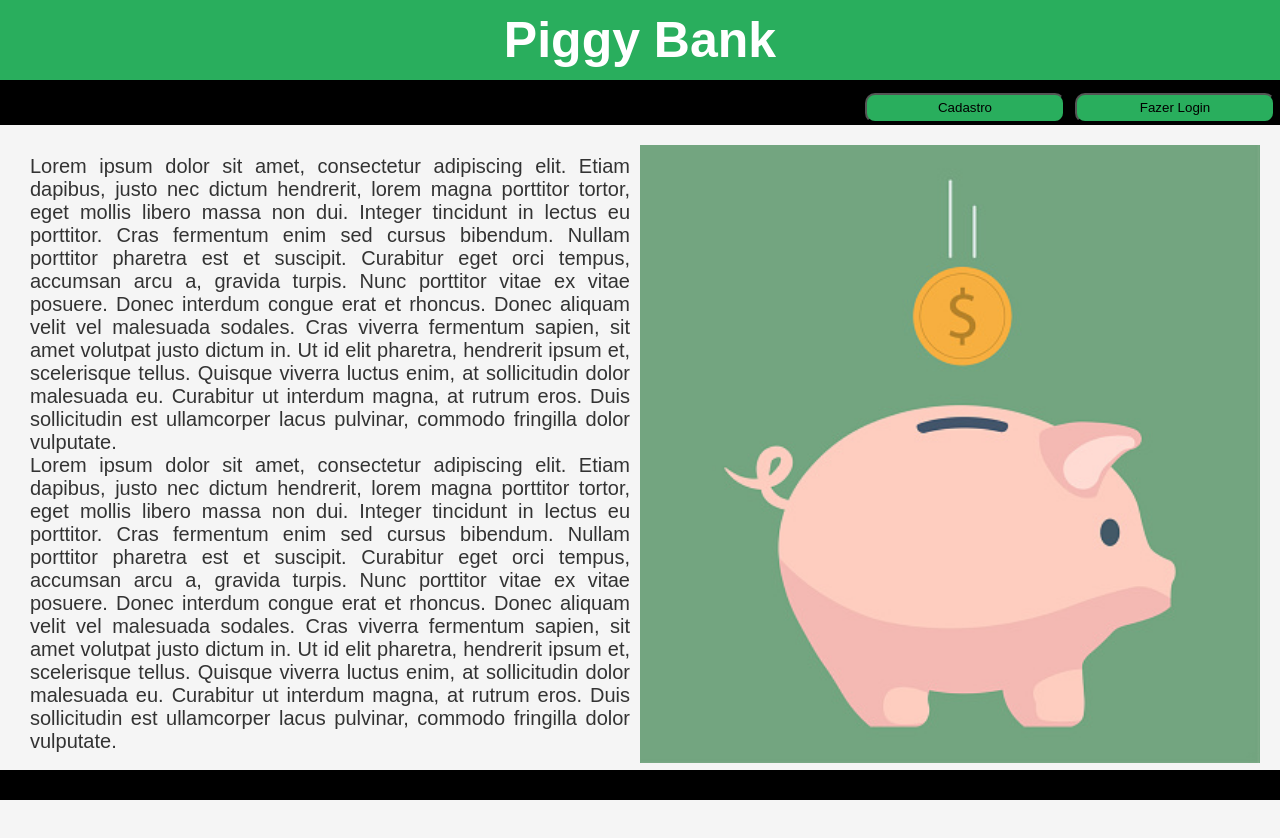
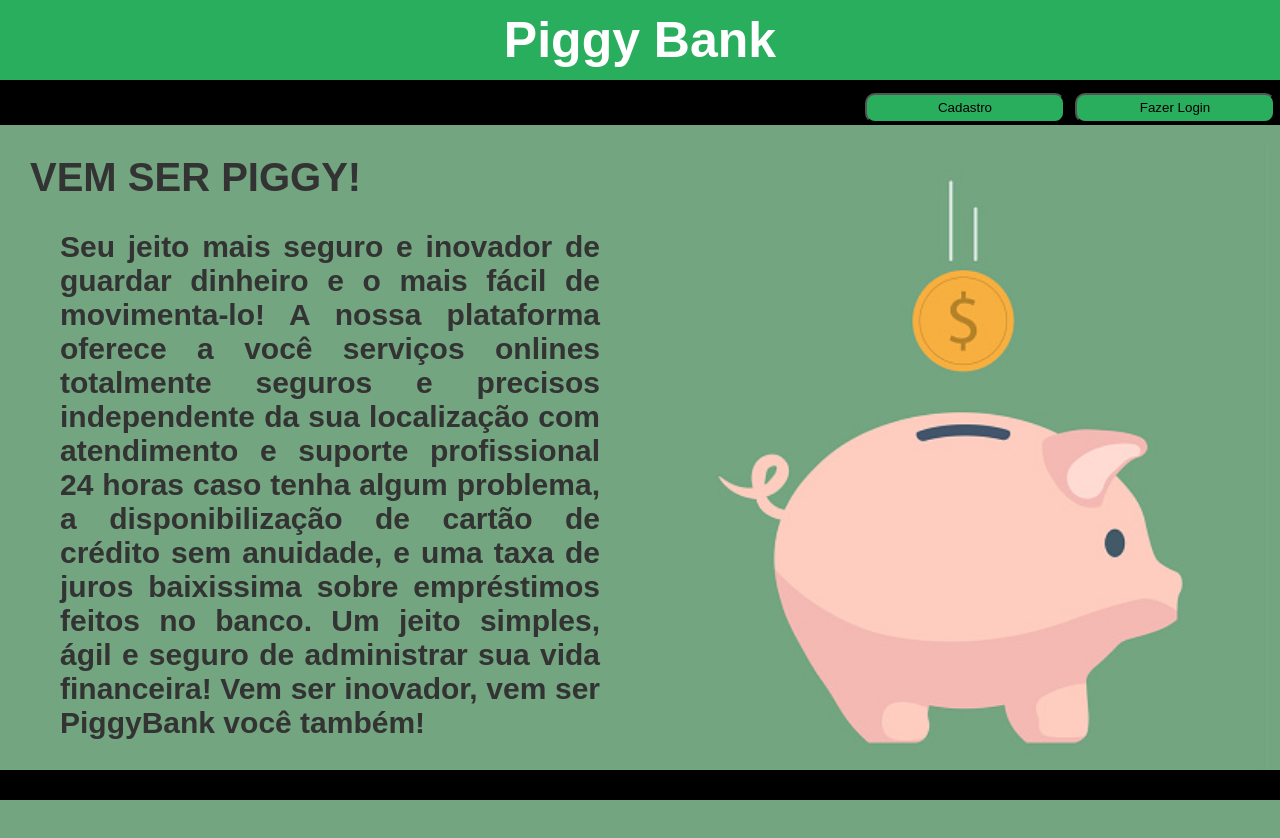
Before and after one commit to Rafcfs/piggybank, a React (Create React App) app in the folder frontend/: page /index in a window 1280 px wide. Shown: the top 838 px of the page. Before the commit the page ends 800 px from the top, so only its background shows below. Built offline with nearby package versions, Linux system fonts and the light colour scheme; the HTML template or start-up script is replaced by a standard one.

Commit message:
Atualizações css

```diff
--- a/frontend/src/screens/Login/index.tsx
+++ b/frontend/src/screens/Login/index.tsx
@@ -18,8 +18,8 @@ const Login: React.FC = () => {
                         <PrimaryLabel>Senha:</PrimaryLabel>
                         <PrimaryImput type={"password"} />
                     </div>
-                    <PrimaryButton><Link to="/menu">Entrar</Link></PrimaryButton>
-                    <PrimaryButton><Link to="/SelectRegister">Criar Conta</Link></PrimaryButton>
+                    <Link to="/menu"><PrimaryButton>Entrar</PrimaryButton></Link>
+                    <Link to="/SelectRegister"><PrimaryButton>Criar Conta</PrimaryButton></Link>
                 </FormLogin>
             </AlignForm>
         </Container>
--- a/frontend/src/screens/MainPage/index.tsx
+++ b/frontend/src/screens/MainPage/index.tsx
@@ -7,7 +7,7 @@ import { Footer } from "../../components/Footer";
 
 export function MainPage() {
     return (
-        <div>
+        <div style={{ backgroundColor:"#73A580", height: 2000 }}>
             <Header />
             <div>
                 <OptionsUser>
@@ -22,15 +22,15 @@ export function MainPage() {
 
                 <DivMain>
                     <DivText>
-                        <p>Lorem ipsum dolor sit amet, consectetur adipiscing elit. Etiam dapibus, justo nec dictum hendrerit, lorem magna porttitor tortor, eget mollis libero massa non dui. Integer tincidunt in lectus eu porttitor. Cras fermentum enim sed cursus bibendum. Nullam porttitor pharetra est et suscipit. Curabitur eget orci tempus, accumsan arcu a, gravida turpis. Nunc porttitor vitae ex vitae posuere. Donec interdum congue erat et rhoncus. Donec aliquam velit vel malesuada sodales. Cras viverra fermentum sapien, sit amet volutpat justo dictum in. Ut id elit pharetra, hendrerit ipsum et, scelerisque tellus. Quisque viverra luctus enim, at sollicitudin dolor malesuada eu. Curabitur ut interdum magna, at rutrum eros. Duis sollicitudin est ullamcorper lacus pulvinar, commodo fringilla dolor vulputate.</p>
-                        <p>Lorem ipsum dolor sit amet, consectetur adipiscing elit. Etiam dapibus, justo nec dictum hendrerit, lorem magna porttitor tortor, eget mollis libero massa non dui. Integer tincidunt in lectus eu porttitor. Cras fermentum enim sed cursus bibendum. Nullam porttitor pharetra est et suscipit. Curabitur eget orci tempus, accumsan arcu a, gravida turpis. Nunc porttitor vitae ex vitae posuere. Donec interdum congue erat et rhoncus. Donec aliquam velit vel malesuada sodales. Cras viverra fermentum sapien, sit amet volutpat justo dictum in. Ut id elit pharetra, hendrerit ipsum et, scelerisque tellus. Quisque viverra luctus enim, at sollicitudin dolor malesuada eu. Curabitur ut interdum magna, at rutrum eros. Duis sollicitudin est ullamcorper lacus pulvinar, commodo fringilla dolor vulputate.</p>
+                        <h1>VEM SER PIGGY!</h1>
+                        <p>Seu jeito mais seguro e inovador de guardar dinheiro e o mais fácil de movimenta-lo! A nossa plataforma oferece a você serviços onlines totalmente seguros e precisos independente da sua localização com atendimento e suporte profissional 24 horas caso tenha algum problema, a disponibilização de cartão de crédito sem anuidade, e uma taxa de juros baixissima sobre empréstimos feitos no banco. Um jeito simples, ágil e seguro de administrar sua vida financeira! Vem ser inovador, vem ser PiggyBank você também!</p>
                     </DivText>
                     <DivImg>
                         <img src={Logo} />
                     </DivImg>
                 </DivMain>
             </div>
-            <Footer/>
+            <Footer />
         </div>
     )
 }
--- a/frontend/src/screens/MainPage/styled.ts
+++ b/frontend/src/screens/MainPage/styled.ts
@@ -18,7 +18,10 @@ export const DivText = styled.div`
     padding: 10px;
 
     p{
+        padding: 30px;
         text-align: justify;
+        font-size: 30px;
+        font-weight: bold;
     }
 `
 export const DivImg = styled.div`
--- a/frontend/src/screens/MyCards/index.tsx
+++ b/frontend/src/screens/MyCards/index.tsx
@@ -1,6 +1,7 @@
 import React, { useState } from "react";
 import { Header } from "../../components/Header";
 import { NavBar } from "../../components/NavBar";
+import { GeneratorCardCredit } from "../../services/GeneratorCardCredit";
 import { PrimaryImput } from "../../styles/primary";
 import { CenterForm, Container, DivGridOne, DivGridTwo, FormCard, LabelInput } from "./styles";
 
@@ -14,6 +15,10 @@ export function MyCards() {
         operator: "Visa",
         balance: 200,
         limit: 1200
+    }
+
+    function GeneratorCard(){
+        GeneratorCardCredit()
     }
 
     const [card, setCard] = useState(Card)
@@ -42,6 +47,9 @@ export function MyCards() {
                         <LabelInput>Limite:</LabelInput>
                         <PrimaryImput type={"text"} disabled value={card.limit} />
                     </DivGridTwo>
+                    <button onClick={GeneratorCard}>
+                    Gerar Cartão
+                    </button>
                 </FormCard>
             </CenterForm>
         </Container>
--- /dev/null
+++ b/frontend/src/services/GeneratorCardCredit.ts
@@ -0,0 +1,17 @@
+import api from "./api";
+
+export async function GeneratorCardCredit() {
+    const response =
+        await api.post("/cartao/", {
+            validade: "30/06/2002",
+            cvv: "123",
+            bandeira: "MC",
+            saldo: Math.random() * (10000 - 1000) + 1000,
+            limite: Math.random() * (1000 - 500) + 500,
+            conta: 534
+        }).then(function (response) {
+            console.log(response)
+        }).catch(function (error) {
+            console.log(error.status)
+        })
+}
```
Also changed, not shown: frontend/src/services/CreateNewLegalPeople.ts (+0 -15 lines), 2 other files (tests, documents, lock files or other folders).
